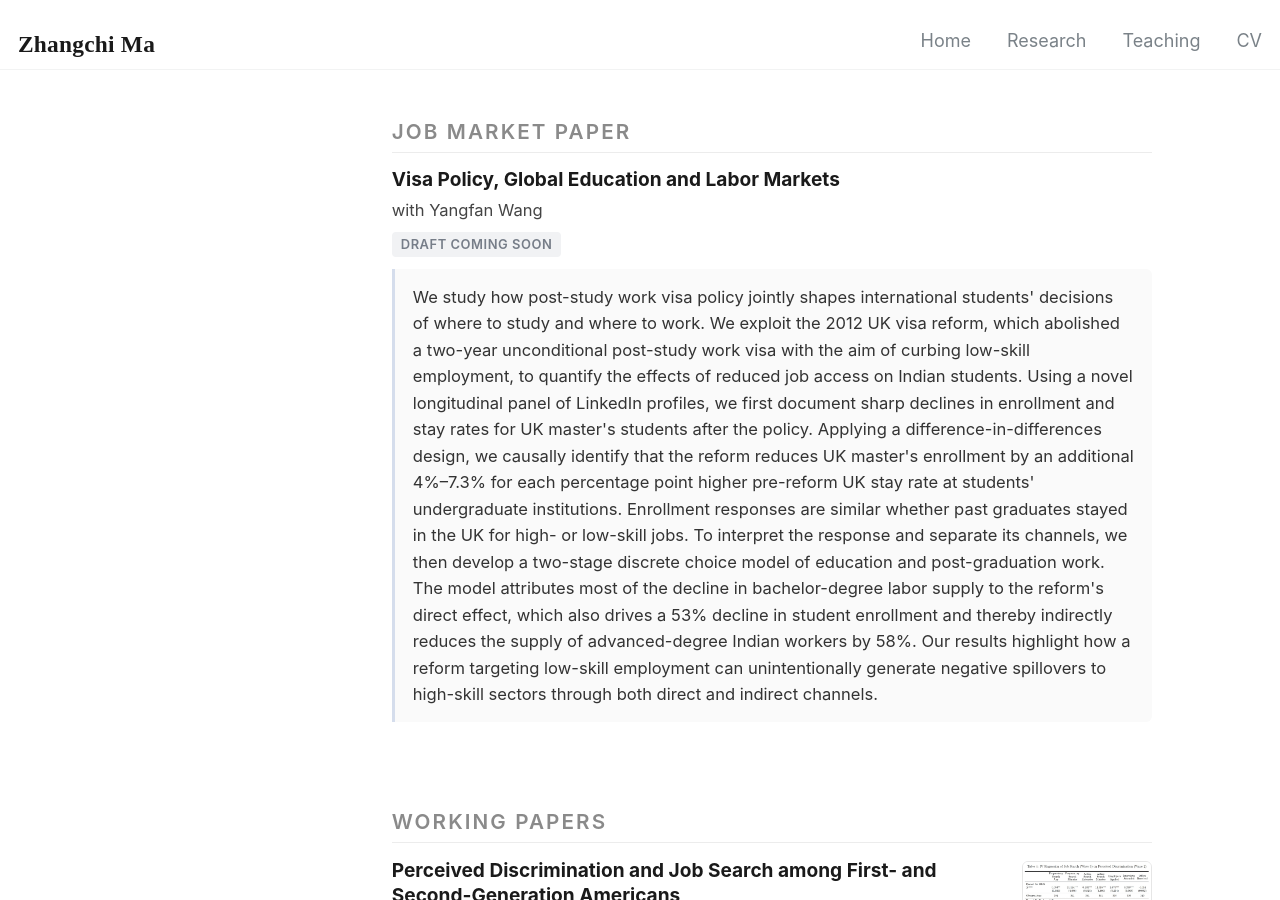
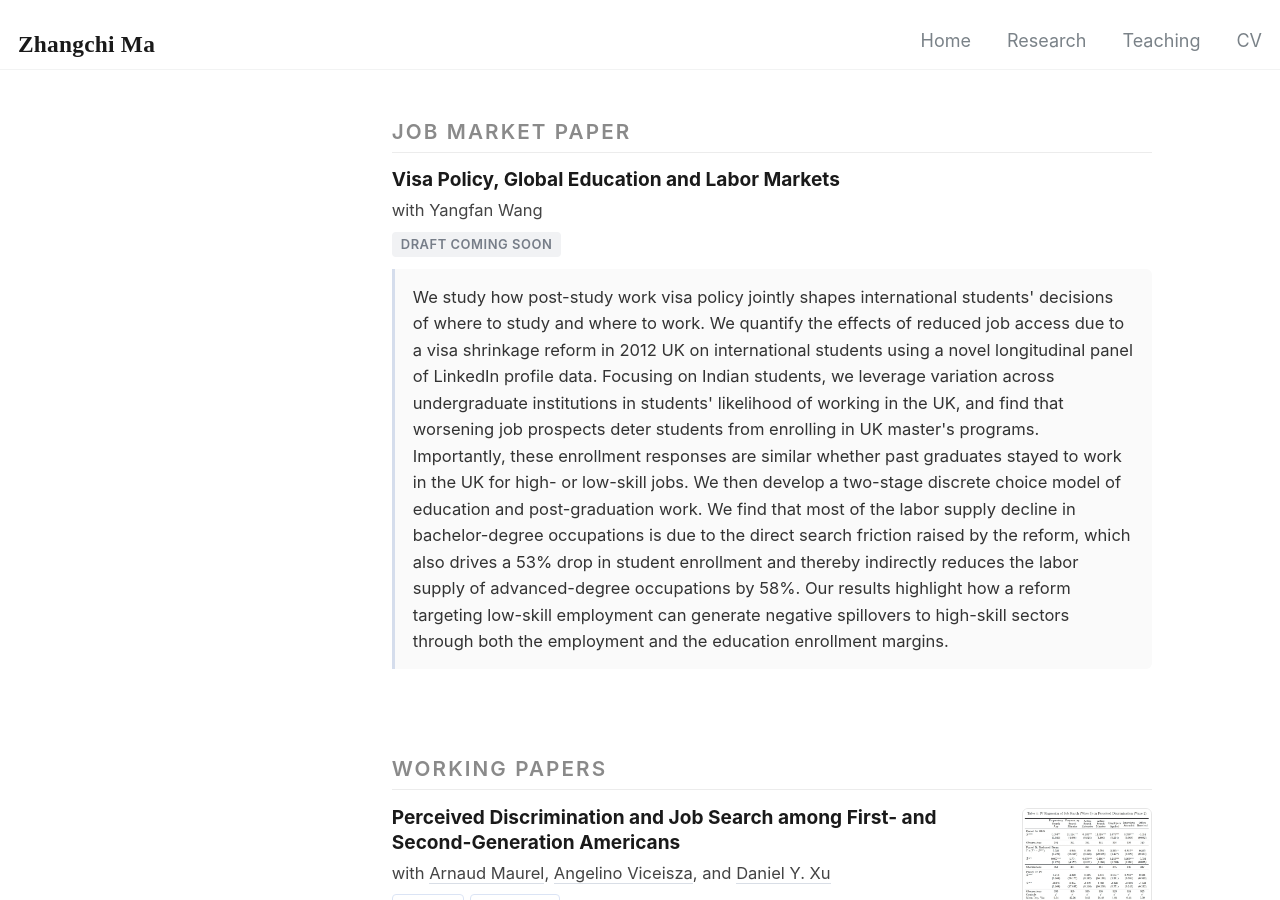
Before and after one commit to henrymzc/henrymzc.github.io, a Jekyll site: the page built from _pages/research.html, in a window 1280 px wide and 900 px high. Built offline with Jekyll 4.4.1, drawn with Linux system fonts in a browser that asks for light colours.

Commit message:
Update the job market paper abstract
Co-Authored-By: Claude Opus 5.5 <noreply@anthropic.com>

```diff
--- a/_pages/research.html
+++ b/_pages/research.html
@@ -139,7 +139,7 @@ author_profile: false
         -->
       </div>
       <p class="abstract open">
-        We study how post-study work visa policy jointly shapes international students' decisions of where to study and where to work. We exploit the 2012 UK visa reform, which abolished a two-year unconditional post-study work visa with the aim of curbing low-skill employment, to quantify the effects of reduced job access on Indian students. Using a novel longitudinal panel of LinkedIn profiles, we first document sharp declines in enrollment and stay rates for UK master's students after the policy. Applying a difference-in-differences design, we causally identify that the reform reduces UK master's enrollment by an additional 4%–7.3% for each percentage point higher pre-reform UK stay rate at students' undergraduate institutions. Enrollment responses are similar whether past graduates stayed in the UK for high- or low-skill jobs. To interpret the response and separate its channels, we then develop a two-stage discrete choice model of education and post-graduation work. The model attributes most of the decline in bachelor-degree labor supply to the reform's direct effect, which also drives a 53% decline in student enrollment and thereby indirectly reduces the supply of advanced-degree Indian workers by 58%. Our results highlight how a reform targeting low-skill employment can unintentionally generate negative spillovers to high-skill sectors through both direct and indirect channels.
+        We study how post-study work visa policy jointly shapes international students' decisions of where to study and where to work. We quantify the effects of reduced job access due to a visa shrinkage reform in 2012 UK on international students using a novel longitudinal panel of LinkedIn profile data. Focusing on Indian students, we leverage variation across undergraduate institutions in students' likelihood of working in the UK, and find that worsening job prospects deter students from enrolling in UK master's programs. Importantly, these enrollment responses are similar whether past graduates stayed to work in the UK for high- or low-skill jobs. We then develop a two-stage discrete choice model of education and post-graduation work. We find that most of the labor supply decline in bachelor-degree occupations is due to the direct search friction raised by the reform, which also drives a 53% drop in student enrollment and thereby indirectly reduces the labor supply of advanced-degree occupations by 58%. Our results highlight how a reform targeting low-skill employment can generate negative spillovers to high-skill sectors through both the employment and the education enrollment margins.
       </p>
     </div>
     <!--
```
